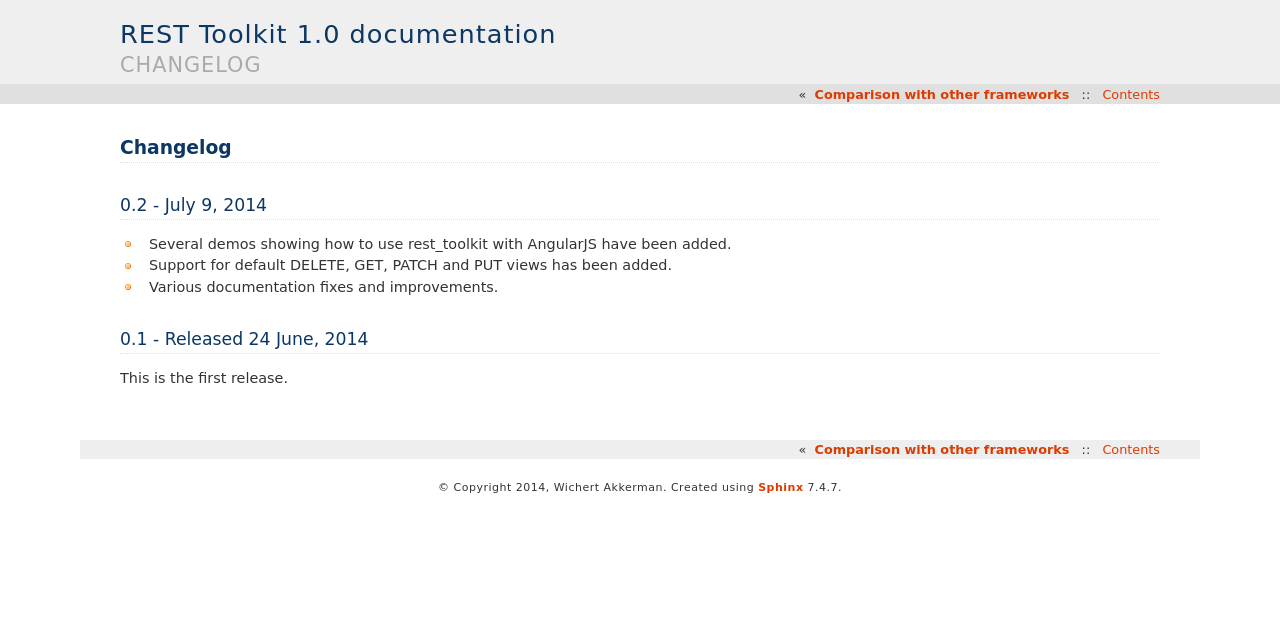
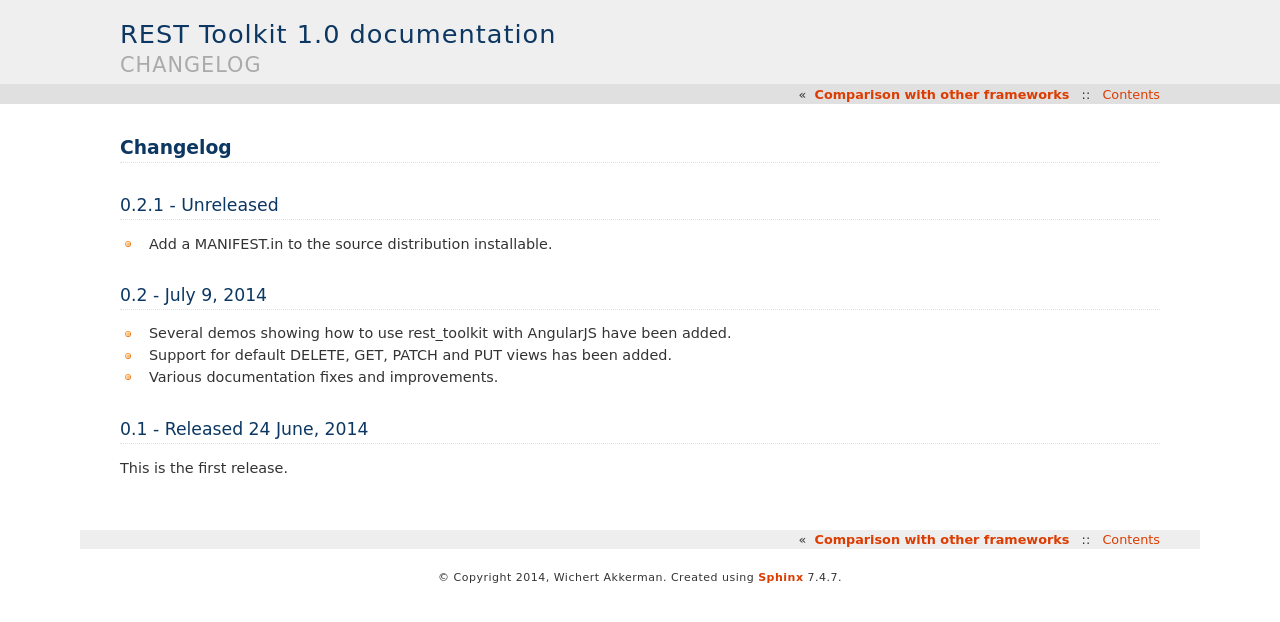
Before and after one commit to wichert/rest_toolkit, a Sphinx documentation site: the page built from doc/changes.rst, in a window 1280 px wide. Shown: the top 622 px of the page. Built offline with Sphinx 7.4.7, drawn with Linux system fonts in a browser that asks for light colours.

Commit message:
Add MANIFEST.in

```diff
--- a/changes.rst
+++ b/changes.rst
@@ -1,2 +1 @@
-Changelog
-=========
+doc/changes.rst
--- a/doc/changes.rst
+++ b/doc/changes.rst
@@ -1,5 +1,11 @@
 Changelog
 =========
+
+0.2.1 - Unreleased
+---------------------
+
+- Add a MANIFEST.in to the source distribution installable.
+
 
 0.2 - July 9, 2014
 ------------------
```
Also changed, not shown: 1 other file.
